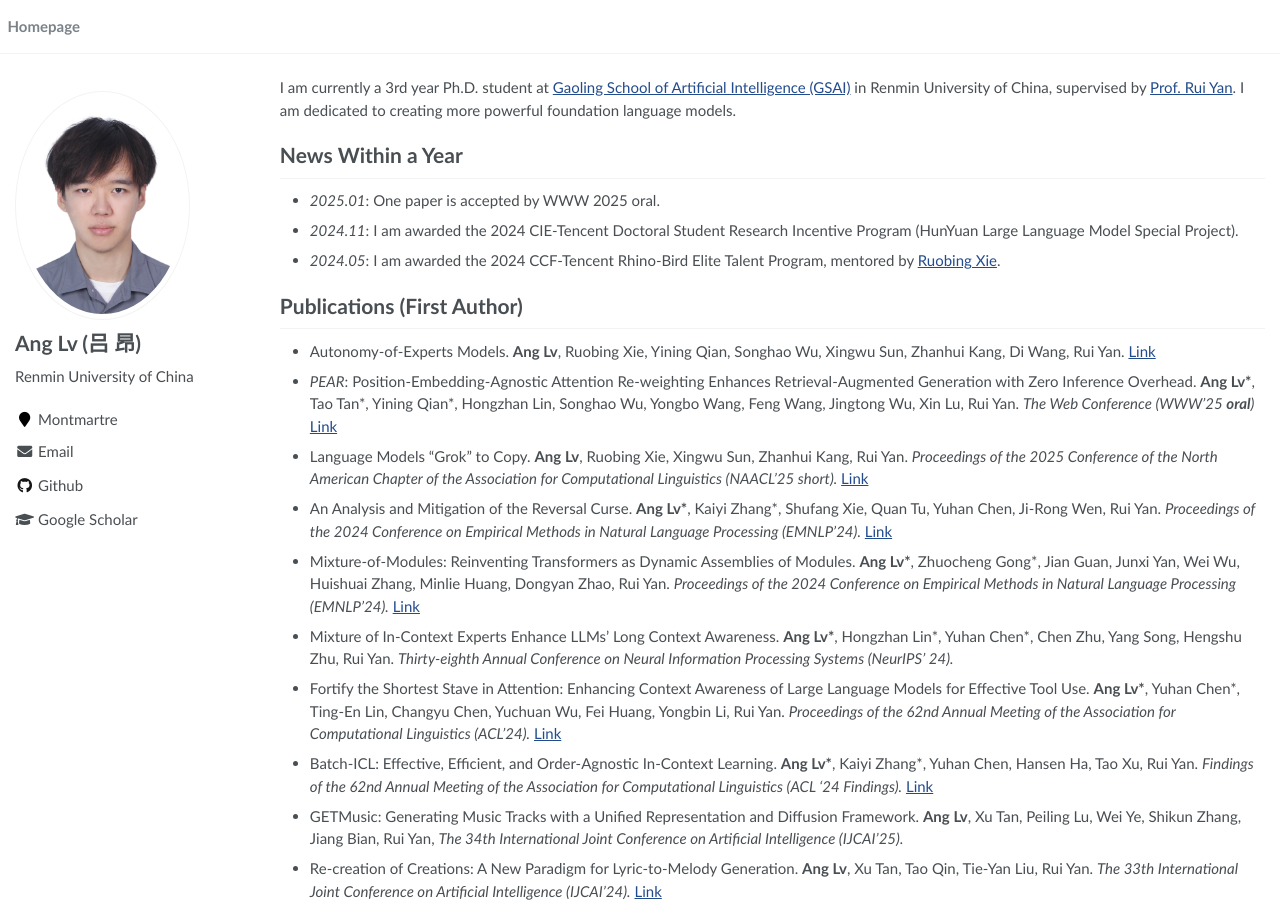
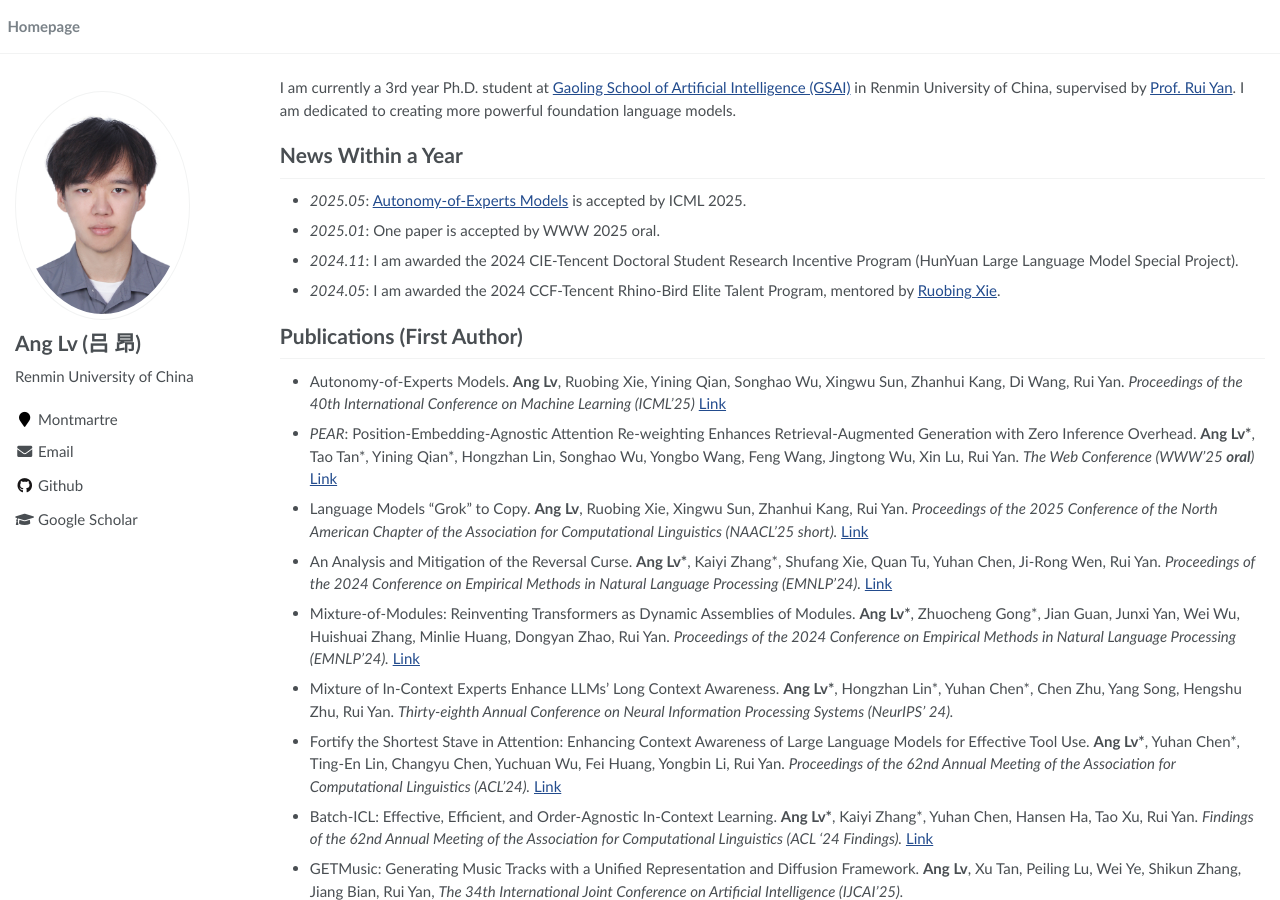
Before and after one commit to trestad/trestad.github.io, a Jekyll site: the page built from _pages/about.md, in a window 1280 px wide and 900 px high. Built offline with Jekyll 4.4.1, drawn with Linux system fonts in a browser that asks for light colours.

Commit message:
Update about.md

```diff
--- a/_pages/about.md
+++ b/_pages/about.md
@@ -14,6 +14,8 @@ I am currently a 3rd year Ph.D. student at [Gaoling School of Artificial Intelli
 
 # News Within a Year
 
+- *2025.05*: [Autonomy-of-Experts Models](https://arxiv.org/pdf/2501.13074) is accepted by ICML 2025.
+
 - *2025.01*: One paper is accepted by WWW 2025 oral.
 
 - *2024.11*: I am awarded the 2024 CIE-Tencent Doctoral Student Research Incentive Program (HunYuan Large Language Model Special Project).
@@ -22,7 +24,7 @@ I am currently a 3rd year Ph.D. student at [Gaoling School of Artificial Intelli
 
 # Publications (First Author)
 
-- Autonomy-of-Experts Models. **Ang Lv**, Ruobing Xie, Yining Qian, Songhao Wu, Xingwu Sun, Zhanhui Kang, Di Wang, Rui Yan. [Link](https://arxiv.org/pdf/2501.13074)
+- Autonomy-of-Experts Models. **Ang Lv**, Ruobing Xie, Yining Qian, Songhao Wu, Xingwu Sun, Zhanhui Kang, Di Wang, Rui Yan. *Proceedings of the 40th International Conference on Machine Learning (ICML'25)* [Link](https://arxiv.org/pdf/2501.13074)
 
 - *PEAR*: Position-Embedding-Agnostic Attention Re-weighting Enhances Retrieval-Augmented Generation with Zero Inference Overhead. **Ang Lv\***, Tao Tan\*, Yining Qian\*, Hongzhan Lin, Songhao Wu, Yongbo Wang, Feng Wang, Jingtong Wu, Xin Lu, Rui Yan. *The Web Conference (WWW'25 **oral**)* [Link](https://arxiv.org/pdf/2409.19745)
 
```
